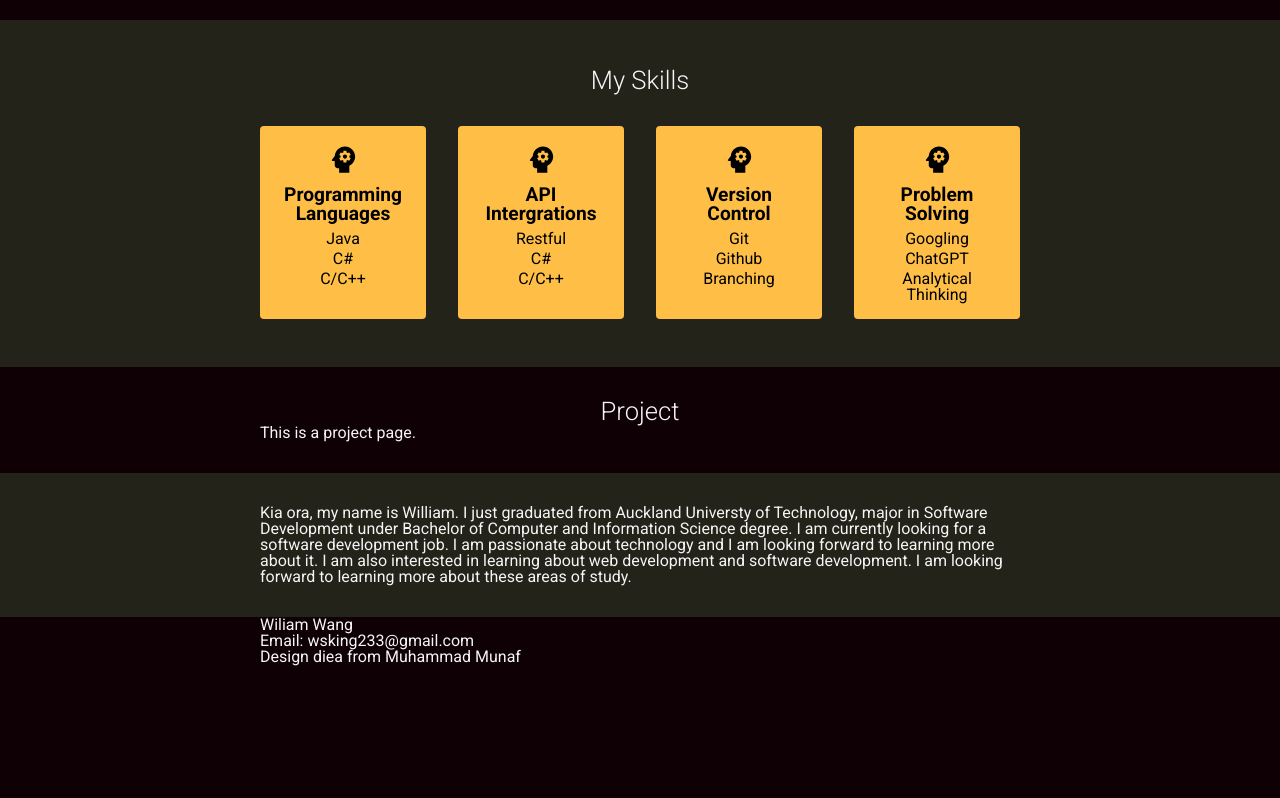
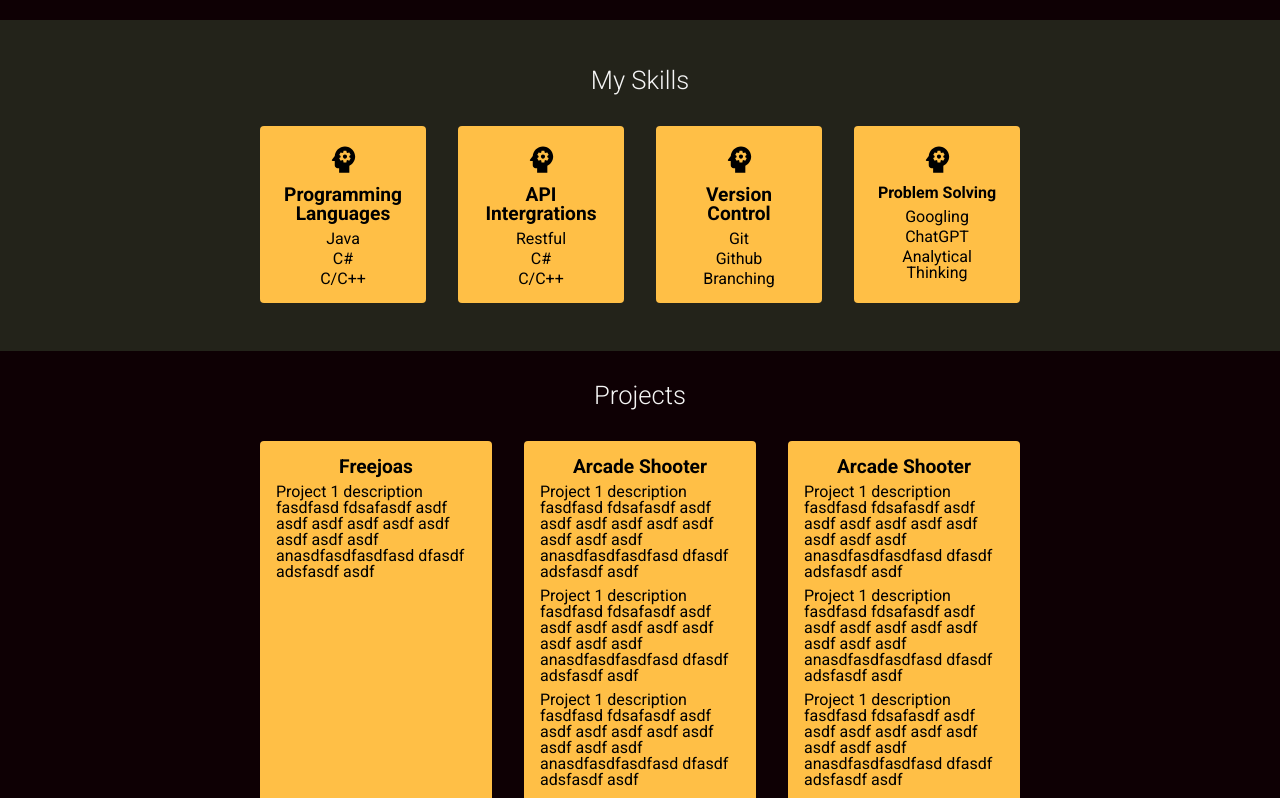
Before and after one commit to wsking233/Profile-Page, a React (Create React App) app in the folder william-profile/: page / in a window 1280 px wide. Shown: the part 640-1438 px from the top of the page. Before the commit the page ends 1306 px from the top, so only its background shows below. Built offline with nearby package versions, Linux system fonts and the light colour scheme.

Commit message:
add project section

```diff
--- a/william-profile/src/components/Project.js
+++ b/william-profile/src/components/Project.js
@@ -3,11 +3,59 @@ import React from 'react';
 function Project() {
     return (
         <div className='projectContainer'>
-            <div className='maxContainer'>
-                <h3>Project</h3>
-                <p>
-                    This is a project page.
-                </p>
+            <div className='maxContainer innerStyle'>
+                <h3 className='scetionTitle'>Projects</h3>
+
+                <div className='cardsHolder'>
+
+
+
+
+                    <div className='projectCard'>
+                        <h4 className='cardsTitle'>Freejoas</h4>
+                        <p>Project 1 description fasdfasd fdsafasdf
+                            asdf asdf asdf asdf asdf asdf asdf asdf
+                            asdf anasdfasdfasdfasd dfasdf adsfasdf asdf</p>
+                    </div>
+
+
+                    <div className='projectCard'>
+                        <h4 className='cardsTitle'>Arcade Shooter</h4>
+                        <p>Project 1 description fasdfasd fdsafasdf
+                            asdf asdf asdf asdf asdf asdf asdf asdf
+                            asdf anasdfasdfasdfasd dfasdf adsfasdf asdf</p>
+
+                            <p>Project 1 description fasdfasd fdsafasdf
+                            asdf asdf asdf asdf asdf asdf asdf asdf
+                            asdf anasdfasdfasdfasd dfasdf adsfasdf asdf</p>
+                            <p>Project 1 description fasdfasd fdsafasdf
+                            asdf asdf asdf asdf asdf asdf asdf asdf
+                            asdf anasdfasdfasdfasd dfasdf adsfasdf asdf</p>
+                    </div>
+
+
+                    <div className='projectCard'>
+                        <h4 className='cardsTitle'>Arcade Shooter</h4>
+                        <p>Project 1 description fasdfasd fdsafasdf
+                            asdf asdf asdf asdf asdf asdf asdf asdf
+                            asdf anasdfasdfasdfasd dfasdf adsfasdf asdf</p>
+
+                            <p>Project 1 description fasdfasd fdsafasdf
+                            asdf asdf asdf asdf asdf asdf asdf asdf
+                            asdf anasdfasdfasdfasd dfasdf adsfasdf asdf</p>
+                            <p>Project 1 description fasdfasd fdsafasdf
+                            asdf asdf asdf asdf asdf asdf asdf asdf
+                            asdf anasdfasdfasdfasd dfasdf adsfasdf asdf</p>
+                    </div>
+                    <div className='projectCard'>
+                        <h4 className='cardsTitle'>Flatties</h4>
+                        <p>Project 1 description fasdfasd fdsafasdf
+                            asdf asdf asdf asdf asdf asdf asdf asdf
+                            asdf anasdfasdfasdfasd dfasdf adsfasdf asdf</p>
+
+                    </div>
+                </div>
+
             </div>
         </div>
     );
--- a/william-profile/src/components/SkillSet.js
+++ b/william-profile/src/components/SkillSet.js
@@ -16,18 +16,19 @@ function SkillSet() {
 
     return (
         <section id="skillset" className='skillSetContainer'>
-            <div className='maxContainer skillSetContainer--inner'>
+            <div className='maxContainer innerStyle'>
                 {/* <p>
                     I am a software developer. I am passionate about technology and I am looking forward to learning more about it.
                     I am also interested in learning about web development and software development.
                     I am looking forward to learning more about these areas of study.
                 </p> */}
-                <h3>My Skills</h3>
-                <div className='skillCards'>
+                <h3 className='scetionTitle'>My Skills</h3>
 
-                    <div className='skillCardContainer'>
+                <div className='cardsHolder'>
+
+                    <div className='skillCard'>
                         <PsychologyIcon fontSize="large" />
-                        <h4>Programming Languages</h4>
+                        <h4 className='cardsTitle'>Programming Languages</h4>
                         <ul>
                             <li>Java</li>
                             <li>C#</li>
@@ -35,9 +36,9 @@ function SkillSet() {
                         </ul>
                     </div>
 
-                    <div className='skillCardContainer'>
+                    <div className='skillCard'>
                         <PsychologyIcon fontSize="large" />
-                        <h4>API Intergrations</h4>
+                        <h4 className='cardsTitle'>API Intergrations</h4>
                         <ul>
                             <li>Restful</li>
                             <li>C#</li>
@@ -45,9 +46,9 @@ function SkillSet() {
                         </ul>
                     </div>
 
-                    <div className='skillCardContainer'>
+                    <div className='skillCard'>
                         <PsychologyIcon fontSize="large" />
-                        <h4>Version Control</h4>
+                        <h4 className='cardsTitle'>Version Control</h4>
                         <ul>
                             <li>Git</li>
                             <li>Github</li>
@@ -55,9 +56,9 @@ function SkillSet() {
                         </ul>
                     </div>
 
-                    <div className='skillCardContainer'>
+                    <div className='skillCard'>
                         <PsychologyIcon fontSize="large" />
-                        <h4>Problem Solving</h4>
+                        <h4 className=''>Problem Solving</h4>
                         <ul>
                             <li>Googling</li>
                             <li>ChatGPT</li>
--- a/william-profile/src/components/layout.css
+++ b/william-profile/src/components/layout.css
@@ -1,12 +1,12 @@
 :root {
     --black: #0e0004;
     --black2: #23231a;
+    /* --black2: #23231a; */
+
     --white: #f5f5f5;
-    --text-white: #eff2f1;
+    /* --text-white: #eff2f1; */
     --header-height: 90px;
     --primary: #ffbf46;
-    /* --yellow: #de9e36; */
-
     /* --dark-yellow: #de9e36; */
 }
 
@@ -29,7 +29,6 @@ header {
     height: var(--header-height);
     background-color:  var(--black);
 }
-
 
 .headerContainer {
     display: flex;
@@ -58,14 +57,16 @@ header {
     row-gap: 8px;
 }
 
+.homeContainer p {
+    font-size: 1.5rem;
+    font-weight: 400;
+}
+
+
+/* United style */
 h1 {
     font-size: 5rem;
     font-weight: 700;
-}
-
-.homeContainer p {
-    font-size: 1.5rem;
-    font-weight: 400;
 }
 
 h2 {
@@ -76,29 +77,18 @@ h2 {
     margin-bottom: 18px;
 }
 
-.skillSetContainer {
-    padding: 48px 16px;
-    background-color: var(--black2);
-}
-
-.skillSetContainer--inner{
-    row-gap: 32px;
-    display: flex;
-    flex-direction: column;
-}
-
-.skillSetContainer h3 {
+.scetionTitle{
     font-size: 1.6rem;
     font-weight: 100;
     text-align: center;
 }
 
-.skillSetContainer h4 {
+.cardsTitle {
     font-size: 1.2rem;
     font-weight: 700;
 }
 
-.skillCards {
+.cardsHolder {
     display: flex;
     flex-direction: row;
     flex-wrap: wrap;
@@ -106,7 +96,19 @@ h2 {
     gap: 32px;
 }
 
-.skillCardContainer {
+/* Skill page style */
+.skillSetContainer {
+    padding: 48px 16px;
+    background-color: var(--black2);
+}
+
+.innerStyle{
+    row-gap: 32px;
+    display: flex;
+    flex-direction: column;
+}
+
+.skillCard {
     /* width: 100px; */
     text-align: center;
     text-wrap: wrap;
@@ -124,26 +126,39 @@ h2 {
     -moz-box-shadow: 1px -1px 5px 0px rgba(0, 0, 0, 0.75); */
 }
 
-.skillCardContainer h3{
-    font-size: 1.2rem;
-}
-
-.skillCardContainer ul{
+.skillCard ul{
     display:flex;
     flex-direction: column;
     row-gap: 4px;
 }
 
 
+/* Project page style */
 .projectContainer{
+    display: flex;
+    flex: row;
+    flex-wrap: wrap;
     padding: 32px 16px;
     background-color: var(--black);
-
 }
 
-.projectContainer h3{
-    font-size: 1.6rem;
-    font-weight: 100;
+.projectCard{
+    text-align: left;
+    text-wrap: wrap;
+    padding: 16px;
+    background-color: var(--primary);
+    border-radius: 4px;
+    flex: 1;
+    row-gap: 8px;
+    display: flex;
+    flex-direction: column;
+    align-items: center;
+    color: black;
+}
+
+.projectCard h5{
+    font-size: 1rem;
+    font-weight: 300;
     text-align: center;
 }
 
```
